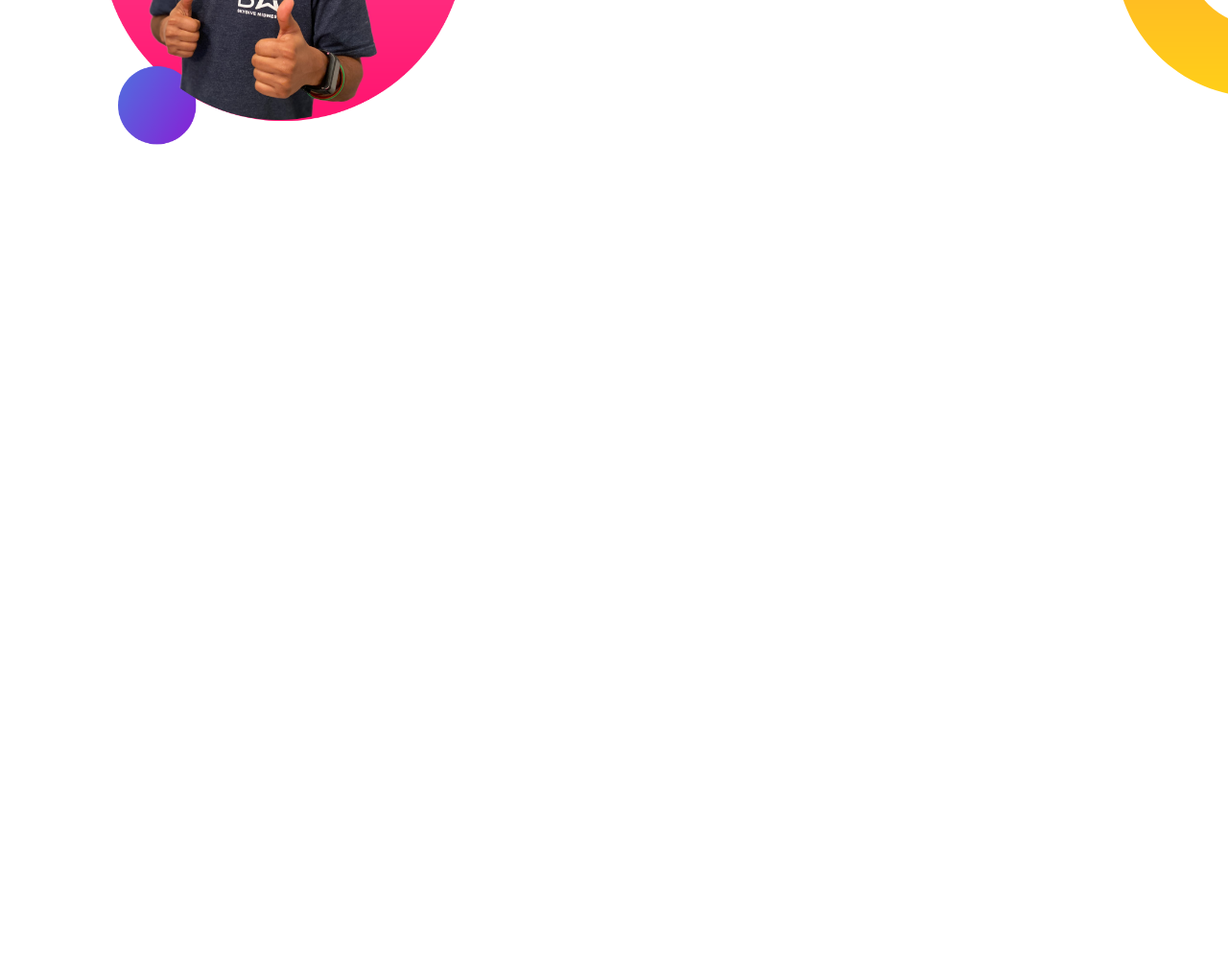
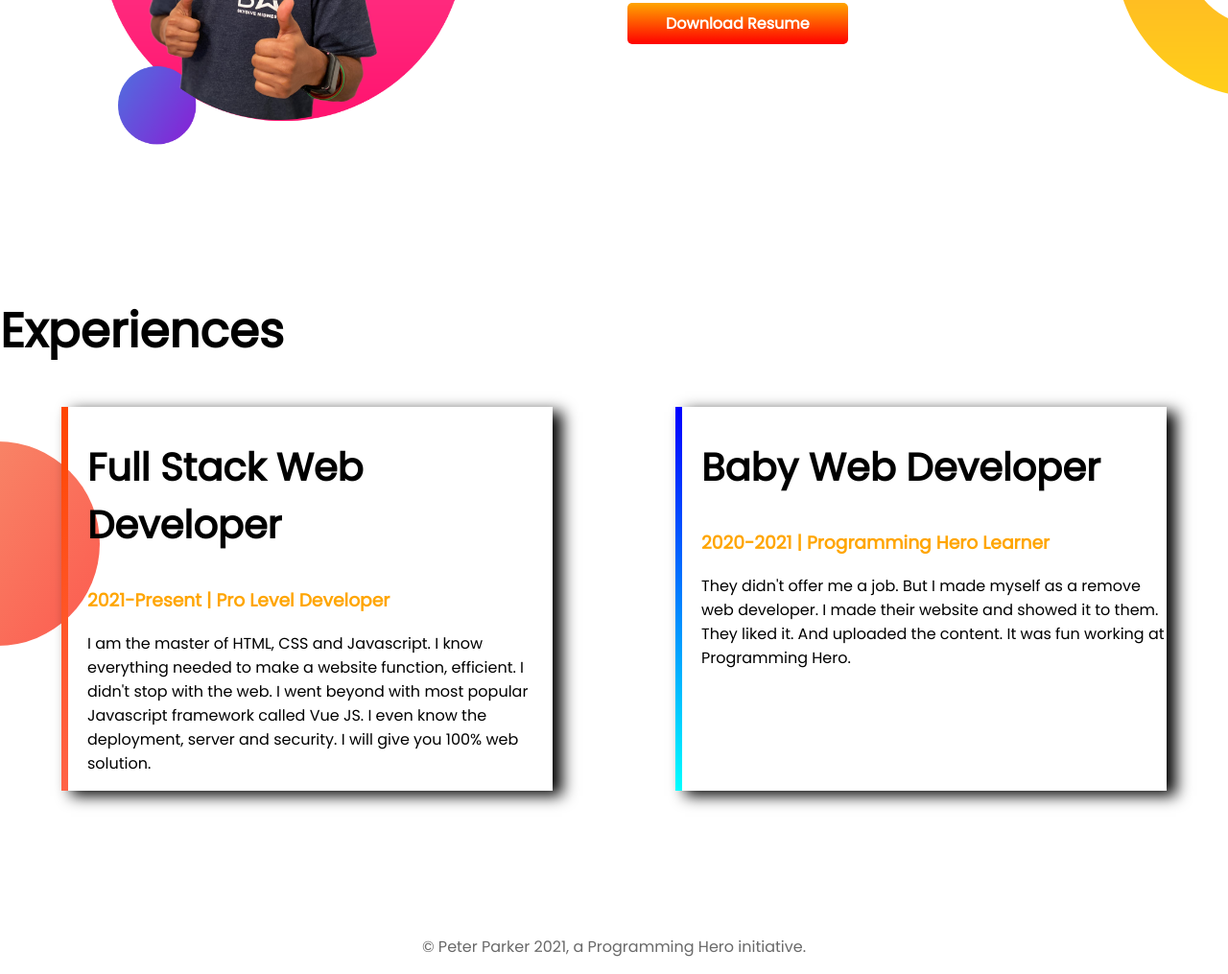
Before and after one commit to kaziafrozbd/developer-portfolio, a plain HTML site: page index.html in a window 1280 px wide. Shown: the part 868-1883 px from the top of the page at 96% size. Before the commit the page ends 1176 px from the top, so only its background shows below. Drawn offline with Linux system fonts and the light colour scheme.

Commit message:
footer and experiences added

```diff
--- a/index.html
+++ b/index.html
@@ -13,7 +13,7 @@
 
 </head>
 <body>
-    <section class="top-banner">
+    <section class="top-banner flexible-container">
         <div class="half-width">
             <h1>Welcome To</h1>
             <h1><span class="orange-color">Kazi Afroz</span> World..!</h1>
@@ -26,7 +26,7 @@
             <img src="images/jhankar.png" alt="">
         </div>
     </section>
-    <section class="dream-big">
+    <section class="dream-big flexible-container">
         <div class="half-width">
             <img src="images/jhankar2.png" alt="">
         </div>
@@ -38,8 +38,25 @@
         </div>
 
     </section>
+    <section class="experience-area">
+        <h1>Experiences</h1>
+        <div class="flexible-container">
+            <div id="web-dev-exp" class="experience-item">
+                <h2>Full Stack Web Developer</h2>
+                <h3 class="orange-color">2021-Present | Pro Level Developer</h3>
+                <p>I am the master of HTML, CSS and Javascript. I know everything needed to make a website function, efficient. I didn't stop with the web. I went beyond with most popular Javascript framework called Vue JS. I even know the deployment, server and security. I will give you 100% web solution.</p>
+            </div>
+            <div id="baby-dev-exp" class="experience-item">
+                <h2>Baby Web Developer</h2>
+                <h3 class="orange-color">2020-2021 | Programming Hero Learner</h3>
+                <p>They didn't offer me a job. But I made myself as a remove web developer. I made their website and showed it to them. They liked it. And uploaded the content. It was fun working at Programming Hero.</p>
+            </div>
+        </div>
 
-
+    </section>
+    <footer>
+        <p>© Peter Parker 2021, a Programming Hero initiative.</p>
+    </footer>
 
 </body>
 </html>
--- a/style.css
+++ b/style.css
@@ -5,10 +5,13 @@ body{
 h1{
     font-size: 50px;
 }
+h2{
+    font-size: 40px;
+}
 .orange-color{
     color: orange;
 }
-section{
+.flexible-container{
     display: flex;
     margin-bottom: 150px;
 }
@@ -39,3 +42,29 @@ section{
 .dream-big .text{
     padding-right: 100px;
 }
+.experience-item{
+    width: 40%;
+    margin: 0 5%;
+    padding-left: 20px;
+    box-shadow: 10px 5px 15px black;
+}
+.experience-area{
+    background-image: url(images/exp-bg.png);
+    background-repeat: no-repeat;
+    background-position: left;
+}
+#baby-dev-exp{
+    border-left: 7px solid;
+    border-image: linear-gradient(blue, cyan);
+    border-image-slice: 1;
+
+}
+#web-dev-exp{
+    border-left: 7px solid;
+    border-image: linear-gradient(orangered, tomato);
+    border-image-slice: 1;
+}
+footer p{
+    text-align: center;
+    color: dimgrey;
+}
```
